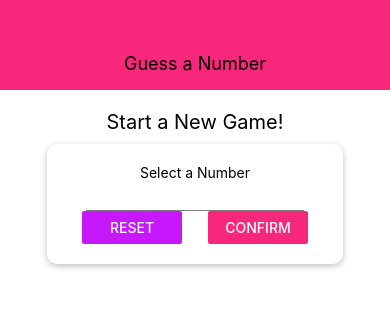
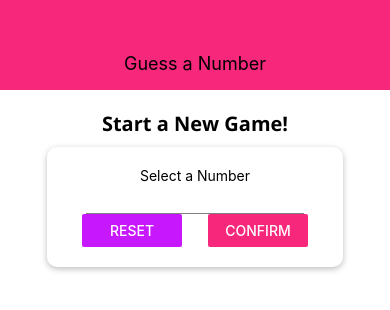
Before and after one commit to denzelhartshorn/ReactNative-GuessGame, a React Native app: screen / in a window 390 px wide. Shown: the top 310 px of the page. Built offline with nearby package versions, Linux system fonts and the light colour scheme.

Commit message:
font styles done

```diff
--- a/App.js
+++ b/App.js
@@ -1,14 +1,35 @@
 import React, { useState } from "react";
 import { StyleSheet, View } from "react-native";
+import * as Font from "expo-font";
+import { AppLoading } from "expo";
 
 import Header from "./components/Header";
 import StartGameScreen from "./screens/StartGameScreen";
 import GameScreen from "./screens/GameScreen";
 import GameOverScreen from "./screens/GameOverScreen";
+// import console = require("console");
+
+const fetchFonts = () => {
+  return Font.loadAsync({
+    "open-sans": require("./assets/fonts/OpenSans-Regular.ttf"),
+    "open-sans-bold": require("./assets/fonts/OpenSans-Bold.ttf")
+  });
+};
 
 export default function App() {
   const [userNumber, setUserNumber] = useState();
   const [guessRounds, setGuessRounds] = useState(0);
+  const [dataLoaded, setDataLoaded] = useState(false);
+
+  if (!dataLoaded) {
+    return (
+      <AppLoading
+        startAsync={fetchFonts}
+        onFinish={() => setDataLoaded(true)}
+        onError={err => console.log(err)}
+      />
+    );
+  }
 
   const configureNewGameHandler = () => {
     setGuessRounds(0);
--- a/package.json
+++ b/package.json
@@ -9,6 +9,7 @@
   },
   "dependencies": {
     "expo": "^35.0.0",
+    "expo-font": "~7.0.0",
     "react": "16.8.3",
     "react-dom": "16.8.3",
     "react-native": "https://github.com/expo/react-native/archive/sdk-35.0.0.tar.gz",
--- a/screens/StartGameScreen.js
+++ b/screens/StartGameScreen.js
@@ -110,7 +110,8 @@
   },
   title: {
     fontSize: 20,
-    marginVertical: 10
+    marginVertical: 10,
+    fontFamily: "open-sans-bold"
   },
   inputContainer: {
     width: 300,
```
